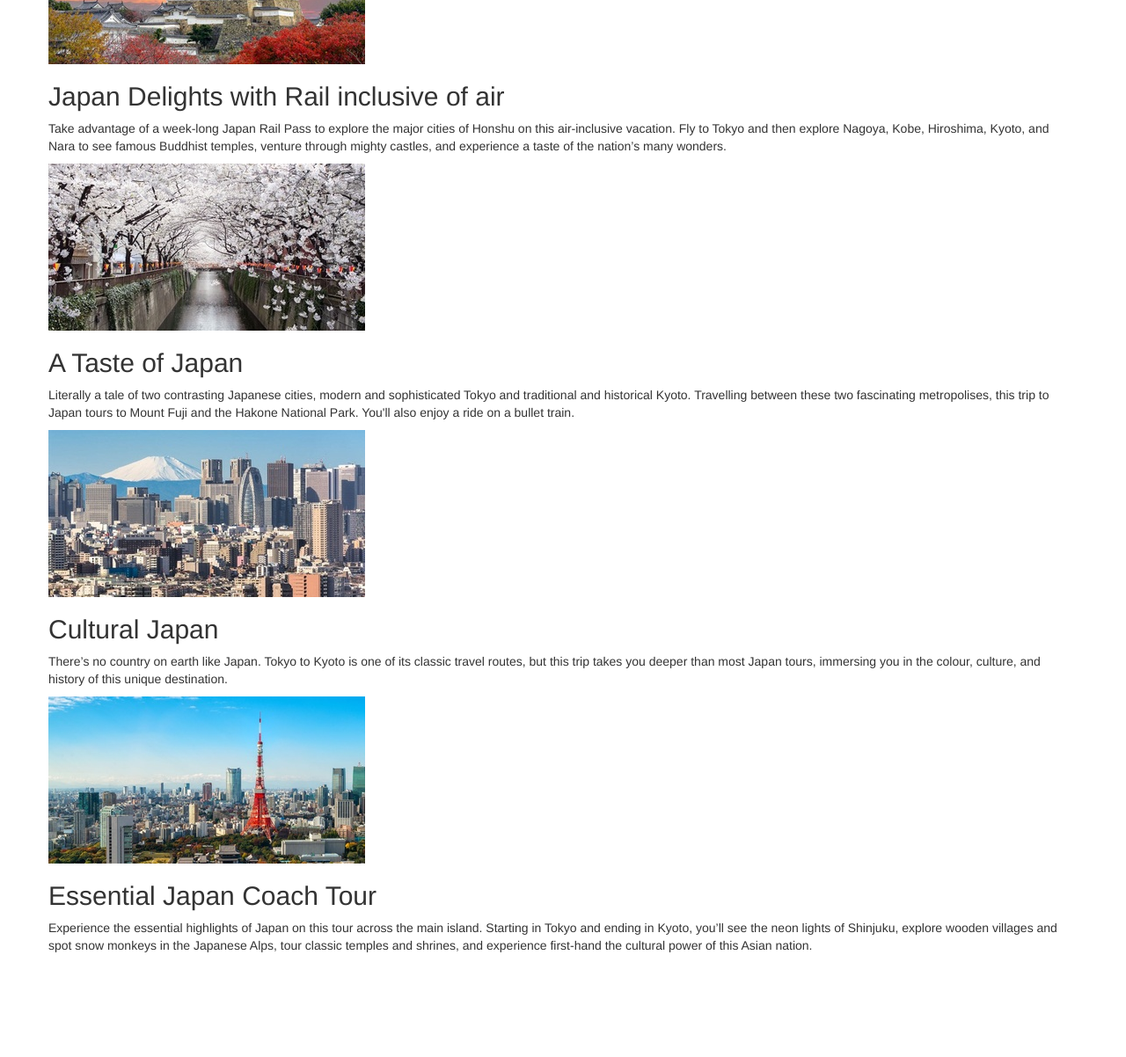
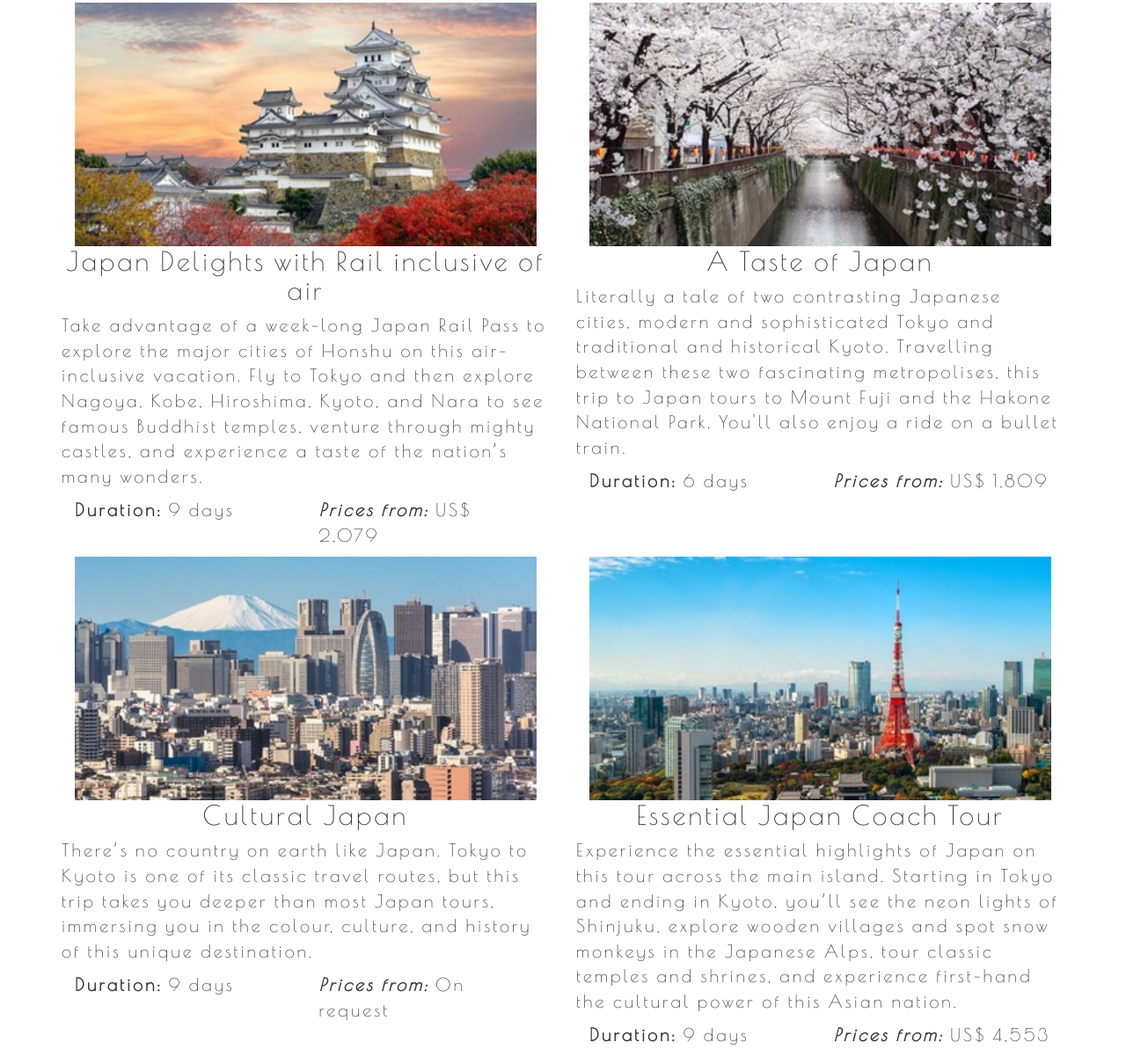
Before and after one commit to mabry1985/vacation, a plain HTML site: page index.html in a window 1280 px wide. Shown: the part 976-2178 px from the top of the page at 88% size. Before the commit the page ends 2071 px from the top, so only its background shows below. Drawn offline with nearby package versions, Linux system fonts and the light colour scheme.

Commit message:
fix columns and add style

```diff
--- a/css/styles.css
+++ b/css/styles.css
@@ -5,6 +5,51 @@
   margin-right: auto;
 }
 
-.jumbotron p, h1{
+.jumbotron {
+  text-align: center;
+  font-family: 'Poiret One', cursive;
+}
+
+body {
+  font-family: 'Poiret One', cursive;
+  font-weight: 300;
+  font-size: 20px;
+  letter-spacing: 3px;
+}
+
+/* .delights {
+  max-width: 300px;
+  float: left;
+  padding: 5px;
+  margin: 5px;
+  border: 2px;
+
+}
+
+.taste {
+  max-width: 300px;
+  float: left;
+  padding: 5px;
+  margin: 5px;
+  border: 2px;
+}
+
+.culture {
+  max-width: 300px;
+  float: left;
+  padding: 5px;
+  margin: 5px;
+  border: 2px;
+}
+
+.essential {
+  max-width: 300px;
+  float: left;
+  padding: 5px;
+  margin: 5px;
+  border: 2px;
+} */
+
+h2 {
   text-align: center;
 }
--- a/index.html
+++ b/index.html
@@ -4,6 +4,7 @@
     <meta charset="utf-8">
     <link href="css/bootstrap.css" rel="stylesheet" type="text/css">
     <link href="css/styles.css" rel="stylesheet" type="text/css">
+    <link href="https://fonts.googleapis.com/css?family=Poiret+One&display=swap" rel="stylesheet">
     <title>Travel to Japan!</title>
   </head>
   <body>
@@ -23,7 +24,7 @@
         <div class="panel-body">
           <blockquote>
             <p>"The bathrooms were great"</p>
-            <footer>My Mom</footer>
+            <footer>Carol, Illnois USA</footer>
           </blockquote>
         </div>
       </div>
@@ -38,30 +39,46 @@
           </div>
         </div>
     </div>
-
     <div class="container">
       <div class="jumbotron">
         <h2>Travel Packages</h2>
       </div>
-        <div class="row">
-          <img src="img/japandelights.jpg">
+
+      <div class="row">
+        <div class="delights col-md-6">
+          <img class="col-md-12" src="img/japandelights.jpg">
           <h2>Japan Delights with Rail inclusive of air</h2>
           <p>Take advantage of a week-long Japan Rail Pass to explore the major cities of Honshu on this air-inclusive vacation. Fly to Tokyo and then explore Nagoya, Kobe, Hiroshima, Kyoto, and Nara to see famous Buddhist temples, venture through mighty castles, and experience a taste of the nation’s many wonders.</p>
+          <div class="col-md-6"><p><strong>Duration:</strong> 9 days</p></div>
+          <div class="col-md-6"><p><strong><em>Prices from:</em></strong> US$ 2,079</p></div>
+        </div>
 
-
-          <img src="img/tastejapan.jpg">
+        <div class="taste col-md-6">
+          <img class="col-md-12" src="img/tastejapan.jpg">
           <h2>A Taste of Japan</h2>
           <p>Literally a tale of two contrasting Japanese cities, modern and sophisticated Tokyo and traditional and historical Kyoto. Travelling between these two fascinating metropolises, this trip to Japan tours to Mount Fuji and the Hakone National Park. You'll also enjoy a ride on a bullet train.</p>
+          <div class="col-md-6"><p><strong>Duration:</strong> 6 days</p></div>
+          <div class="col-md-6"><p><strong><em>Prices from:</em></strong> US$ 1,809</p></div>
+        </div>
+      </div>
 
-          <img src="img/culturaljapan.jpg">
+      <div class="row">
+        <div class="culture col-md-6">
+          <img class="col-md-12" src="img/culturaljapan.jpg">
           <h2>Cultural Japan</h2>
           <p>There’s no country on earth like Japan. Tokyo to Kyoto is one of its classic travel routes, but this trip takes you deeper than most Japan tours, immersing you in the colour, culture, and history of this unique destination.</p>
+          <div class="col-md-6"><p><strong>Duration:</strong> 9 days</p></div>
+          <div class="col-md-6"><p><strong><em>Prices from:</em></strong> On request</p></div>
+        </div>
 
-
-          <img src="img/essentialjapan.jpg">
+        <div class="essential col-md-6">
+          <img class="col-md-12" src="img/essentialjapan.jpg">
           <h2>Essential Japan Coach Tour</h2>
           <p>Experience the essential highlights of Japan on this tour across the main island. Starting in Tokyo and ending in Kyoto, you’ll see the neon lights of Shinjuku, explore wooden villages and spot snow monkeys in the Japanese Alps, tour classic temples and shrines, and experience first-hand the cultural power of this Asian nation.</p>
+          <div class="col-md-6"><p><strong>Duration:</strong> 9 days</p></div>
+          <div class="col-md-6"><p><strong><em>Prices from:</em></strong> US$ 4,553</p></div>
         </div>
-
+      </div>
+    </div>
   </body>
 </html>
```
